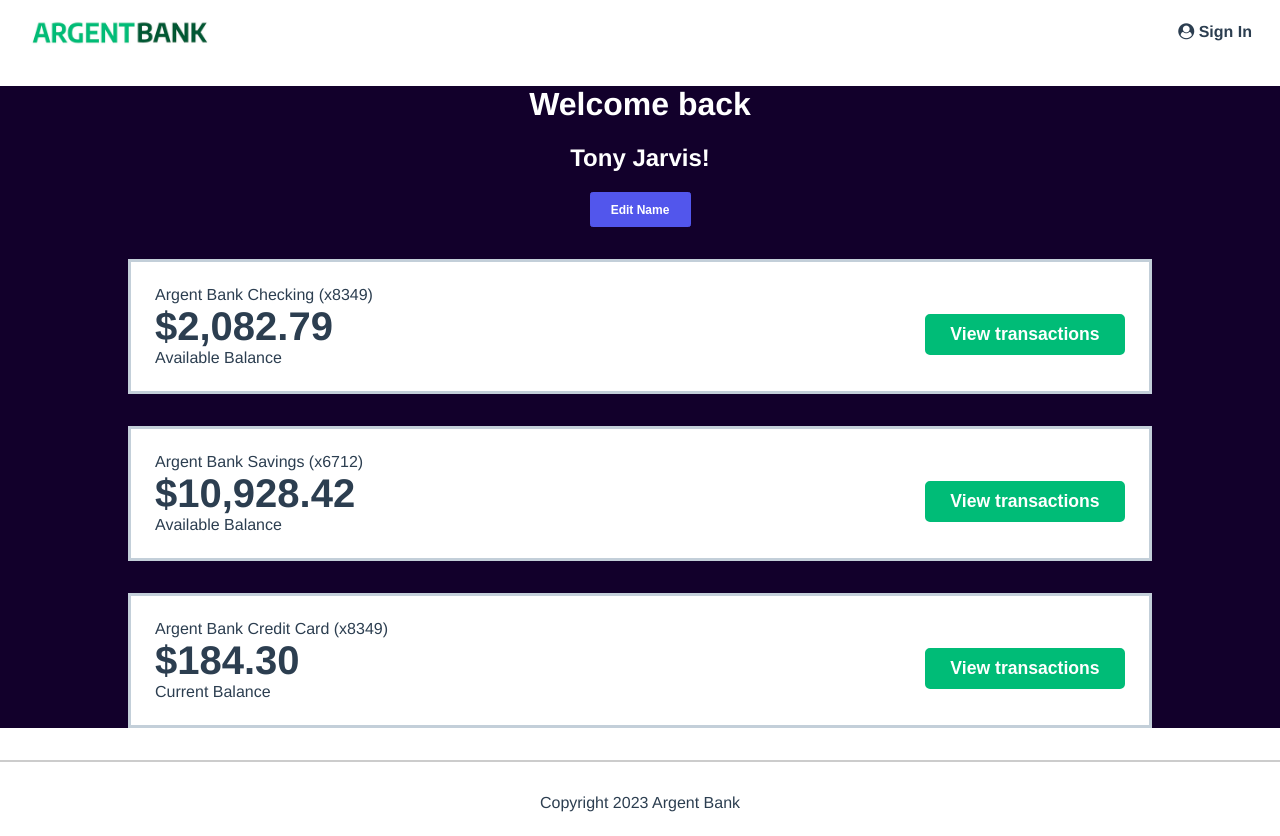
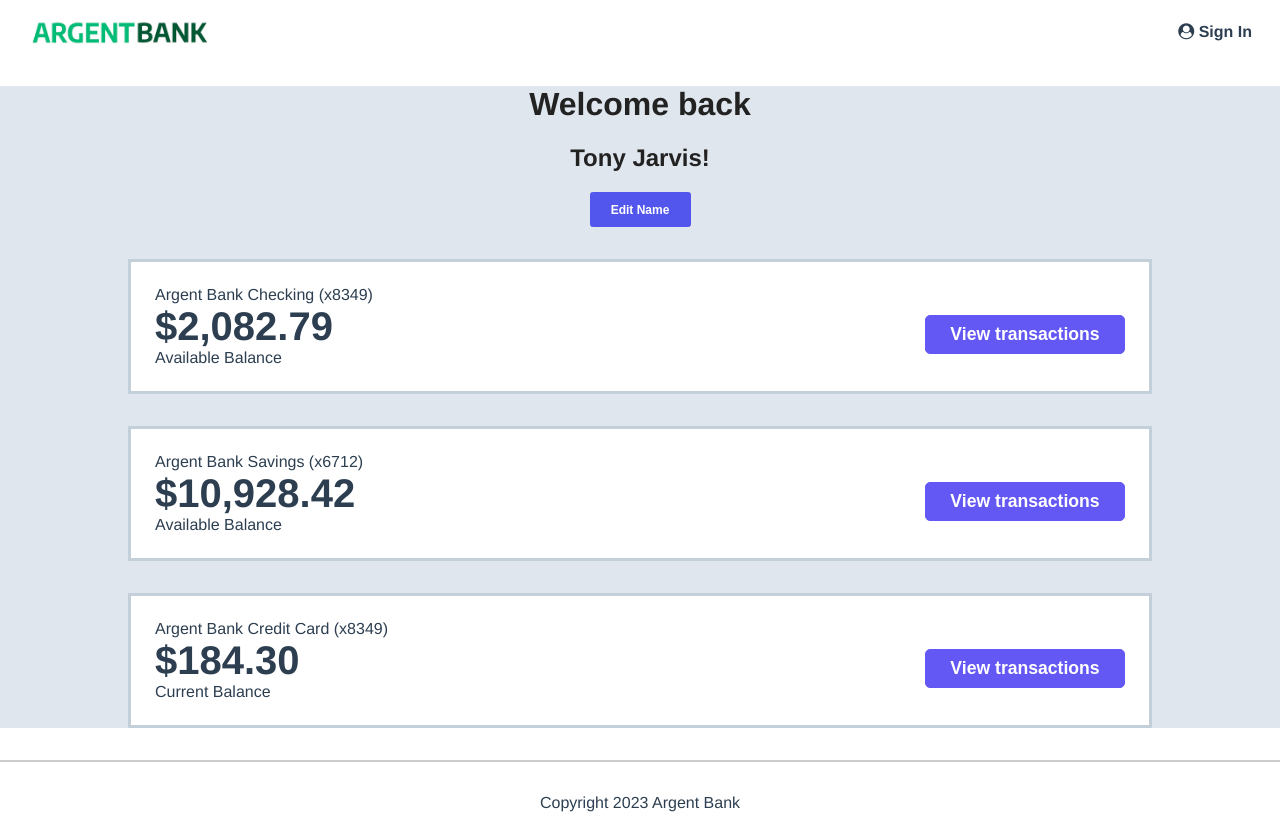
Before and after one commit to timothegonin/timothe_gonin_13_042023, a React (Create React App) app: page /dashboard in a window 1280 px wide. Built offline with nearby package versions, Linux system fonts and the light colour scheme.

Commit message:
💫 💄 transction btn/bg-color modify (dashboard)

```diff
--- a/src/App.css
+++ b/src/App.css
@@ -272,7 +272,7 @@ body {
 }
 
 .header {
-  color: #fff;
+  color: #222;
   margin-bottom: 2rem;
 }
 
@@ -284,8 +284,8 @@ body {
   font-size: 1.1rem;
   font-weight: bold;
   margin-top: 1rem;
-  border: 2px solid #00bc77;
-  background-color: #00bc77;
+  border: 1px solid #6458f5;
+  background-color: #6458f5;
   color: #fff;
 }
 
--- a/src/components/Account.jsx
+++ b/src/components/Account.jsx
@@ -1,5 +1,41 @@
 import React from 'react'
+import styled from 'styled-components'
 
+/*
+  ┌─────────────────────────────────────────────────────────────────────────┐
+  │ STYLES                                                                  │
+  └─────────────────────────────────────────────────────────────────────────┘
+ */
+
+const TransactionButton = styled.button`
+  cursor: pointer;
+  position: relative;
+  z-index: 1;
+  &:hover {
+    color: #6458f5;
+    &::after {
+      opacity: 1;
+    }
+  }
+  &::after {
+    content: '';
+    position: absolute;
+    top: 0;
+    right: 0;
+    bottom: 0;
+    left: 0;
+    background: #fff;
+    border-radius: 5px;
+    opacity: 0;
+    z-index: -1;
+    transition: opacity 0.25s ease-in-out;
+  }
+`
+/*
+  ┌─────────────────────────────────────────────────────────────────────────┐
+  │ JSX                                                                     │
+  └─────────────────────────────────────────────────────────────────────────┘
+ */
 const Account = ({ title, amount, amount_description }) => {
   return (
     <section className="account">
@@ -9,7 +45,9 @@ const Account = ({ title, amount, amount_description }) => {
         <p className="account-amount-description">{amount_description}</p>
       </div>
       <div className="account-content-wrapper cta">
-        <button className="transaction-button">View transactions</button>
+        <TransactionButton className="transaction-button">
+          View transactions
+        </TransactionButton>
       </div>
     </section>
   )
--- a/src/pages/Dashboard.jsx
+++ b/src/pages/Dashboard.jsx
@@ -25,7 +25,7 @@ const Dashboard = () => {
   )
 
   return (
-    <main className="main bg-dark">
+    <main className="main bg-light">
       <div className="header">
         <h1>Welcome back</h1>
         {userView}
```
